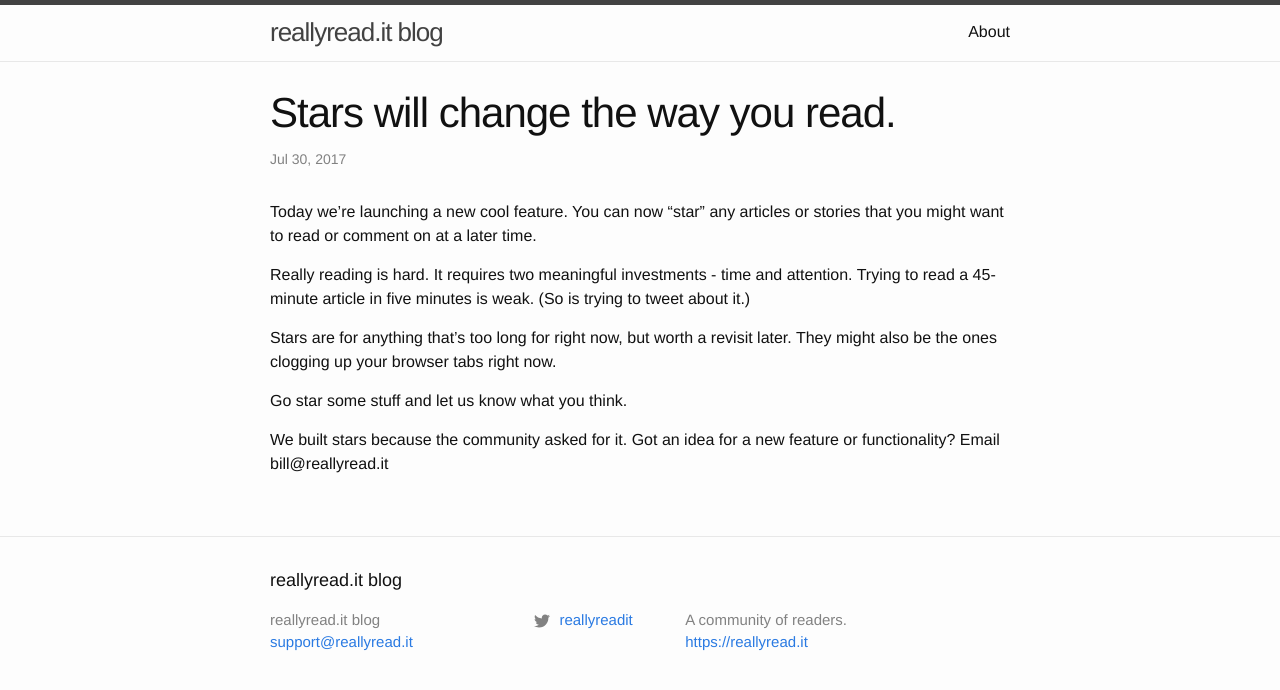
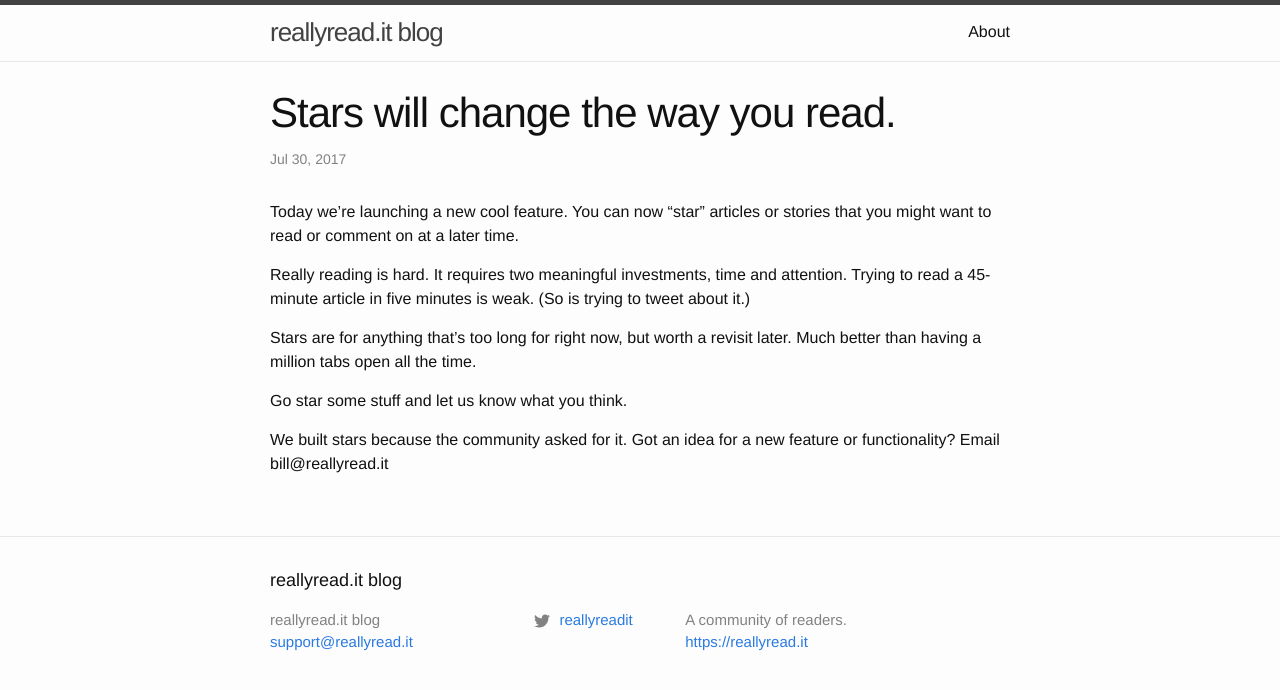
Before and after one commit to reallyreadit/blog, a Jekyll site: the page built from _posts/2017-07-30-stars.markdown, in a window 1280 px wide. Shown: the top 690 px of the page. Built offline with Jekyll 4.4.1, drawn with Linux system fonts in a browser that asks for light colours.

Commit message:
some typos fixed

```diff
--- a/_posts/2017-07-13-FAQ.markdown
+++ b/_posts/2017-07-13-FAQ.markdown
@@ -20,7 +20,7 @@ Your Reading List is private, nobody else can see it. Star articles to add them
 Our software is sophisticated. It won't give you credit for skipping or skimming.
 
 <b>Can I use my phone?</b><br>
-Yes and no. You have to use Chrome on Mac or PC to get credit for really erading. However, once you get credit, you can comment from any device, including mobile.
+Yes and no. You have to use Chrome on Mac or PC to get credit for really reading. However, once you get credit, you can comment from any device, including mobile.
 
 
 <b>What does "beta" mean?</b><br>
--- a/_posts/2017-07-30-stars.markdown
+++ b/_posts/2017-07-30-stars.markdown
@@ -4,11 +4,11 @@ title:  "Stars will change the way you read."
 date:   2017-07-30 17:10:32 -0400
 categories: beta
 ---
-Today we're launching a new cool feature. You can now "star" any articles or stories that you might want to read or comment on at a later time.
+Today we're launching a new cool feature. You can now "star" articles or stories that you might want to read or comment on at a later time.
 
-Really reading is hard. It requires two meaningful investments - time and attention. Trying to read a 45-minute article in five minutes is weak. (So is trying to tweet about it.)
+Really reading is hard. It requires two meaningful investments, time and attention. Trying to read a 45-minute article in five minutes is weak. (So is trying to tweet about it.)
 
-Stars are for anything that's too long for right now, but worth a revisit later. They might also be the ones clogging up your browser tabs right now.
+Stars are for anything that's too long for right now, but worth a revisit later. Much better than having a million tabs open all the time.
 
 Go star some stuff and let us know what you think.
 
```
